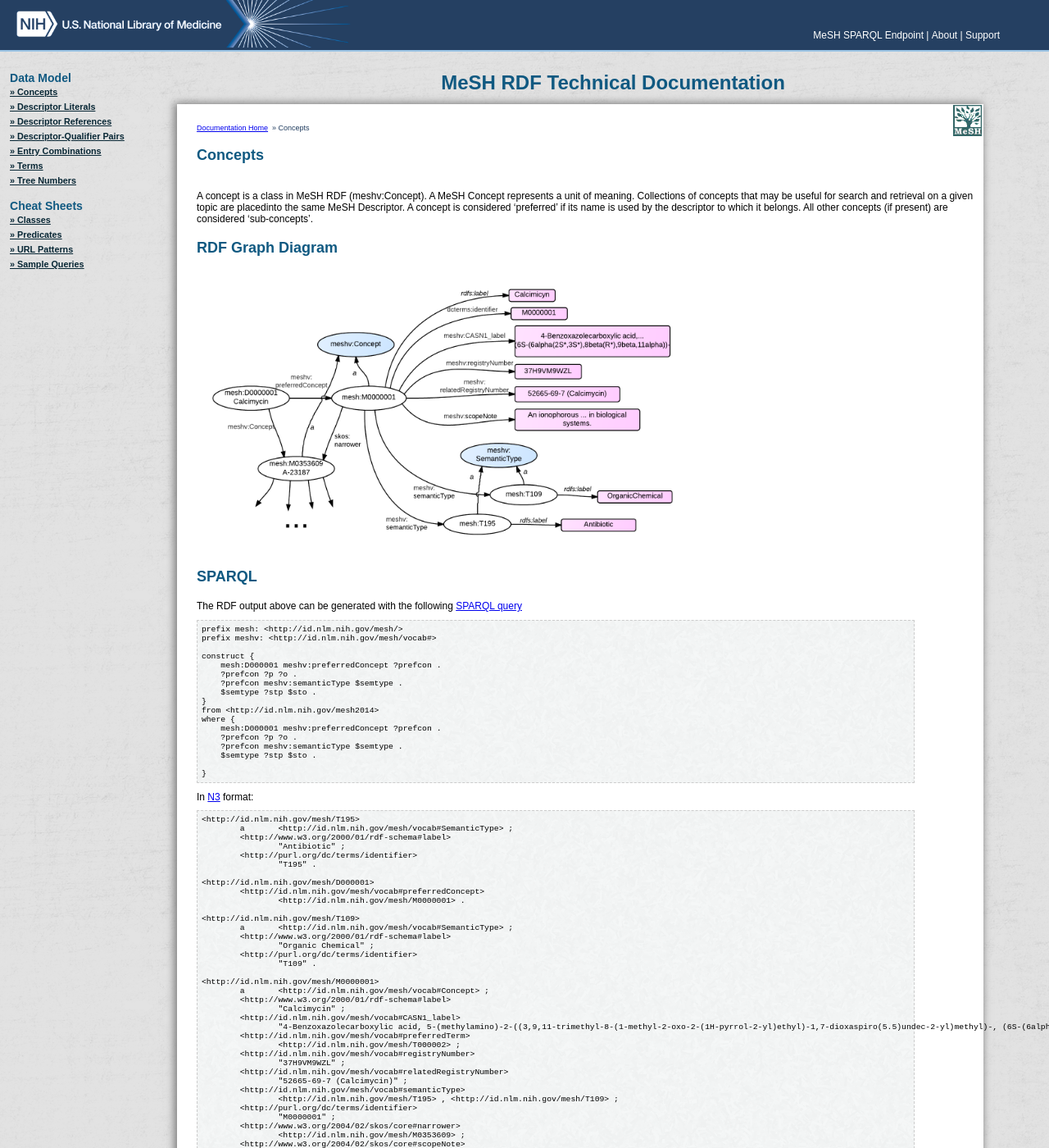
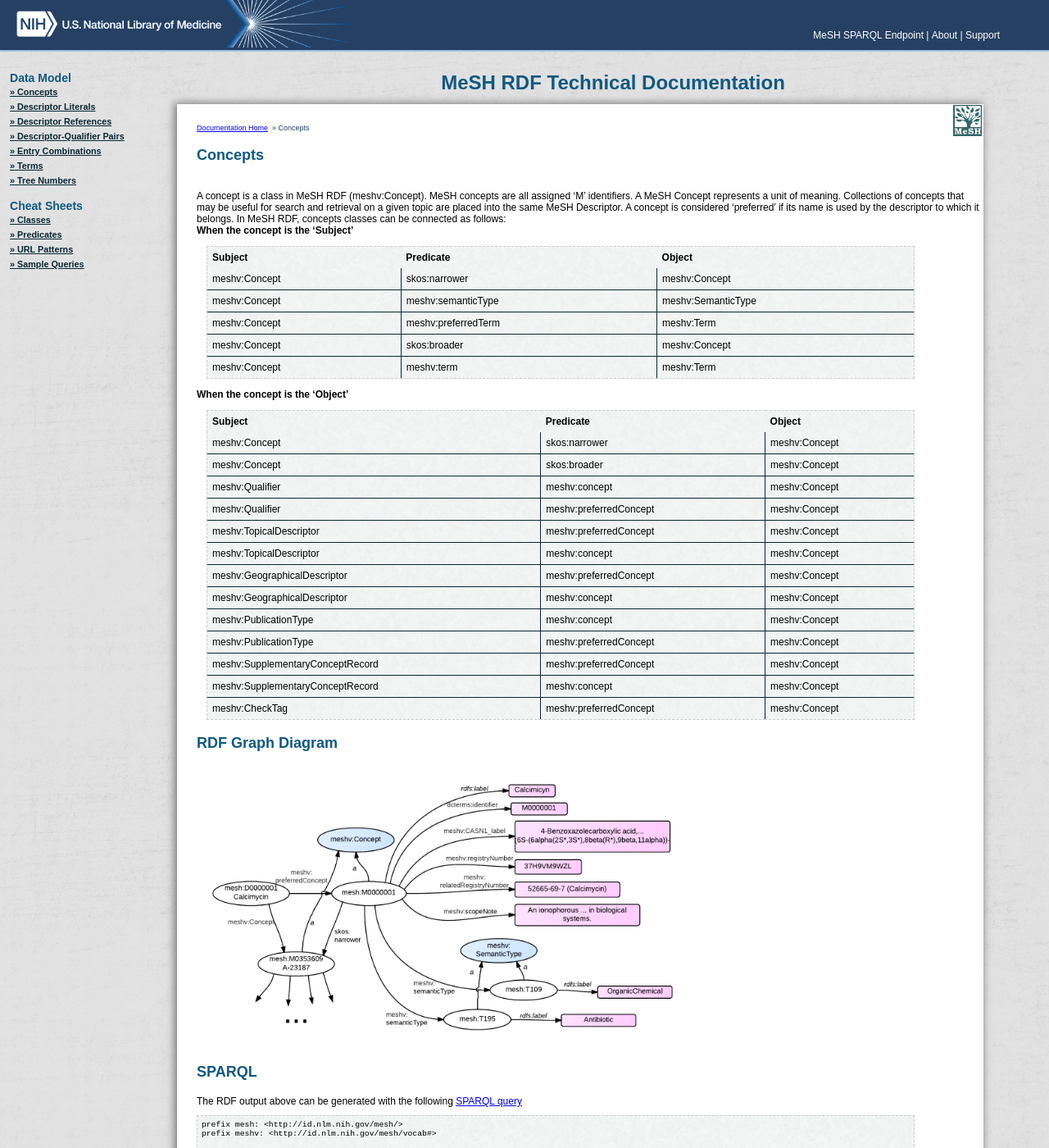
Before and after one commit to HHS/meshrdf, a Jekyll site: the page built from concepts.md, in a window 1280 px wide and 1400 px high. Shown: the whole window at 82% size. Built offline with Jekyll 4.4.1, drawn with Linux system fonts in a browser that asks for light colours; nearby versions of some CDN libraries.

Commit message:
10/28/2014 #11 SPE: Added table to concept-model.md to explain s-p-o for meshv:Concept class

```diff
--- a/concepts.md
+++ b/concepts.md
@@ -5,7 +5,39 @@ resource: true
 categories:
 - Data Model
 ---
-A concept is a class in MeSH RDF (meshv:Concept).  A MeSH Concept represents a unit of meaning.  Collections of concepts that may be useful for search and retrieval on a given topic are placedinto the same MeSH Descriptor.  A concept is considered 'preferred' if its name is used by the descriptor to which it belongs.  All other concepts (if present) are considered 'sub-concepts'.
+A concept is a class in MeSH RDF (meshv:Concept).  MeSH concepts are all assigned 'M' identifiers.  A MeSH Concept represents a unit of meaning.  Collections of concepts that may be useful for search and retrieval on a given topic are placed into the same MeSH Descriptor.  A concept is considered 'preferred' if its name is used by the descriptor to which it belongs. In MeSH RDF, concepts classes can be connected as follows:
+
+**When the concept is the 'Subject'**
+
+
+{:.data-table}
+Subject | Predicate | Object
+------- | --------- | -------
+meshv:Concept | skos:narrower | meshv:Concept
+meshv:Concept | meshv:semanticType | meshv:SemanticType
+meshv:Concept | meshv:preferredTerm | meshv:Term
+meshv:Concept | skos:broader | meshv:Concept
+meshv:Concept | meshv:term | meshv:Term
+
+**When the concept is the 'Object'**
+
+{:.data-table}
+Subject | Predicate | Object
+------- | --------- | -------
+meshv:Concept | skos:narrower | meshv:Concept
+meshv:Concept | skos:broader | meshv:Concept
+meshv:Qualifier | meshv:concept | meshv:Concept
+meshv:Qualifier | meshv:preferredConcept | meshv:Concept
+meshv:TopicalDescriptor | meshv:preferredConcept | meshv:Concept
+meshv:TopicalDescriptor | meshv:concept | meshv:Concept
+meshv:GeographicalDescriptor | meshv:preferredConcept | meshv:Concept
+meshv:GeographicalDescriptor | meshv:concept | meshv:Concept
+meshv:PublicationType | meshv:concept | meshv:Concept
+meshv:PublicationType | meshv:preferredConcept | meshv:Concept
+meshv:SupplementaryConceptRecord | meshv:preferredConcept | meshv:Concept
+meshv:SupplementaryConceptRecord | meshv:concept | meshv:Concept
+meshv:CheckTag | meshv:preferredConcept | meshv:Concept
+
 
 ## RDF Graph Diagram
 {: class="inline-header"}
```
